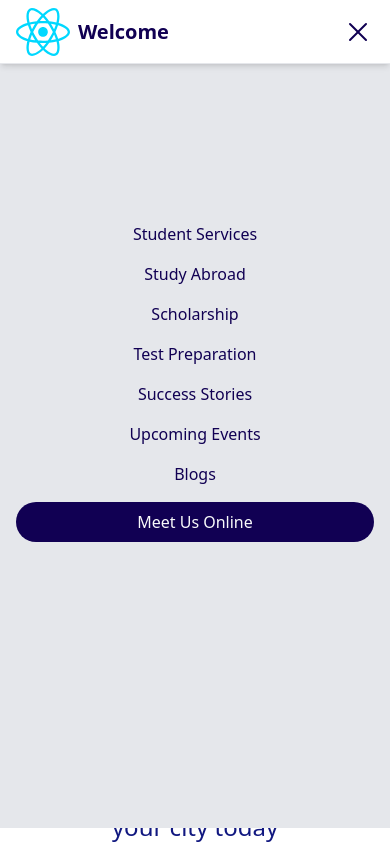
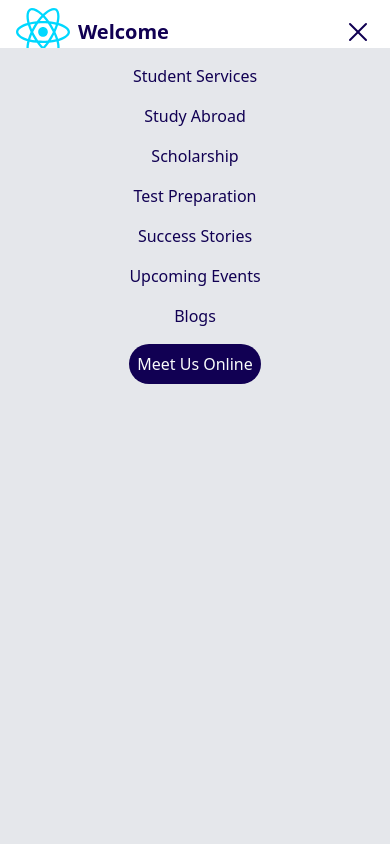
Before and after one commit to Sagar20834/Consultancy, a React (Vite) app: page / in a window 390 px wide. Both pictures are taken after a click on the button 358 px from the left and 31 px from the top of the page. Shown: the top 844 px of the page. Built offline with nearby package versions, Linux system fonts and the light colour scheme.

Commit message:
Mobile Menu

```diff
--- a/src/Components/Header/Header.jsx
+++ b/src/Components/Header/Header.jsx
@@ -17,7 +17,7 @@ const Header = () => {
 
   return (
     <div className="relative">
-      <div className="flex justify-between p-4 items-center border-b shadow-md max-h-16 fixed w-full top-0 bg-white z-50">
+      <div className="flex justify-between p-4 items-center border-b shadow-md max-h-16  fixed w-full top-0 bg-white z-1">
         <div className="flex items-center text-primary-dark mr-2">
           <img src={logo} alt="React Logo" className="h-12" />
           <h1 className="text-xl font-bold ml-2 whitespace-nowrap">Welcome</h1>
@@ -63,8 +63,8 @@ const Header = () => {
 
       {/* Mobile menu */}
       {isMenuOpen && (
-        <div className="lg:hidden fixed inset-0 bg-gray-200 z-2 flex flex-col items-center p-4 text-primary-dark -mt-16 mb-4  justify-center">
-          <ul className="flex flex-col gap-4 items-center w-full">
+        <div className="lg:hidden fixed top-12 inset-0 bg-gray-200 bg-opacity-100">
+          <ul className="flex flex-col gap-4 items-center p-4 text-primary-dark">
             <li className="w-full text-center">Student Services</li>
             <li className="w-full text-center">Study Abroad</li>
             <li className="w-full text-center">Scholarship</li>
@@ -73,10 +73,10 @@ const Header = () => {
             <li className="w-full text-center">Upcoming Events</li>
             <li className="w-full text-center">Blogs</li>
           </ul>
-          <div className="flex justify-center w-full mt-4">
+          <div className="flex justify-center pb-4">
             <button
               onClick={() => setShowModel(true)}
-              className="bg-primary-dark text-gray-50 rounded-full p-2 w-full max-w-sm"
+              className="bg-primary-dark text-gray-50 rounded-full p-2"
             >
               Meet Us Online
             </button>
```
